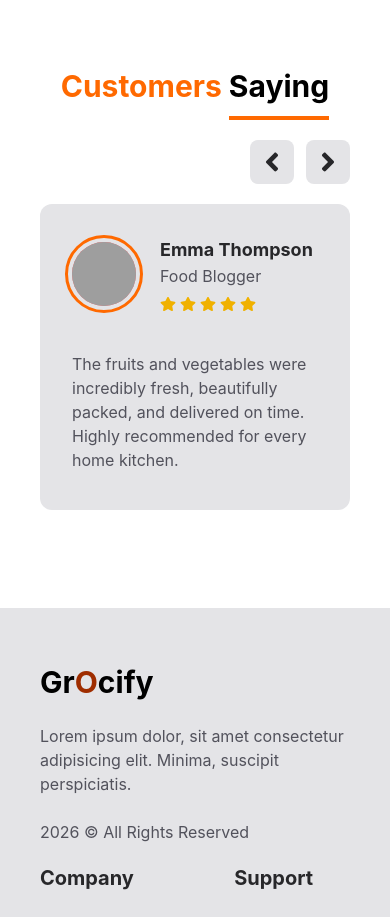
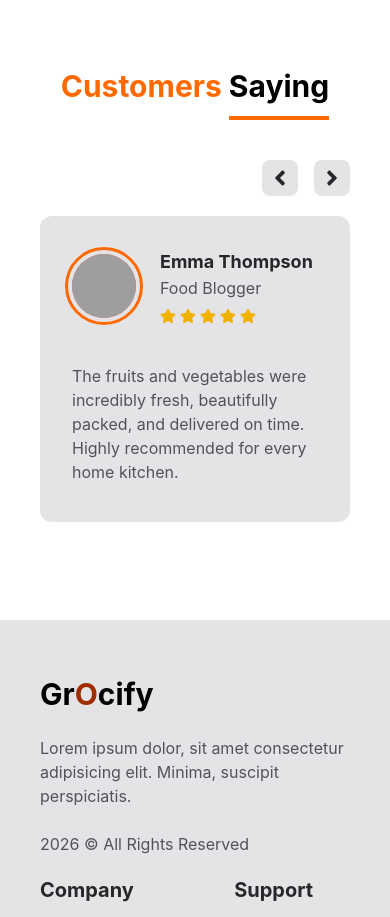
Before and after one commit to Adarsh-c-byte/Grocify, a React (Vite) app: page / in a window 390 px wide. Shown: the part 8760-9677 px from the top of the page. Built offline with nearby package versions, Linux system fonts and the light colour scheme; grey boxes are pictures that could not be loaded.

Commit message:
correction of padding and margin in testimonial component

```diff
--- a/src/components/Testimonial/Testimonial.jsx
+++ b/src/components/Testimonial/Testimonial.jsx
@@ -17,12 +17,12 @@ const Testimonial = () => {
       <div>
         <Headings highlight="Customers" headings=" Saying" />
 
-        <div className="flex justify-end py-5 gap-x-3">
-          <button className="custom-prev bg-zinc-200 h-11 w-11 rounded-lg flex justify-center items-center text-3xl text-zinc-800 hover:bg-gradient-to-b hover:from-orange-400 hover:to-orange-500 hover:text-white cursor-pointer">
+        <div className="flex justify-end mt-5 py-5 md:gap-x-3 gap-x-4">
+          <button className="custom-prev bg-zinc-200 md:h-11 md:w-11 h-9 w-9 rounded-lg flex justify-center items-center md:text-3xl text-2xl text-zinc-800 hover:bg-gradient-to-b hover:from-orange-400 hover:to-orange-500 hover:text-white cursor-pointer">
             <FaAngleLeft />
           </button>
 
-          <button className="custom-next bg-zinc-200 h-11 w-11 rounded-lg flex justify-center items-center text-3xl text-zinc-800 hover:bg-gradient-to-b hover:from-orange-400 hover:to-orange-500 hover:text-white cursor-pointer">
+          <button className="custom-next bg-zinc-200 md:h-11 md:w-11 h-9 w-9 rounded-lg flex justify-center items-center md:text-3xl text-2xl text-zinc-800 hover:bg-gradient-to-b hover:from-orange-400 hover:to-orange-500 hover:text-white cursor-pointer">
             <FaAngleRight />
           </button>
         </div>
```
